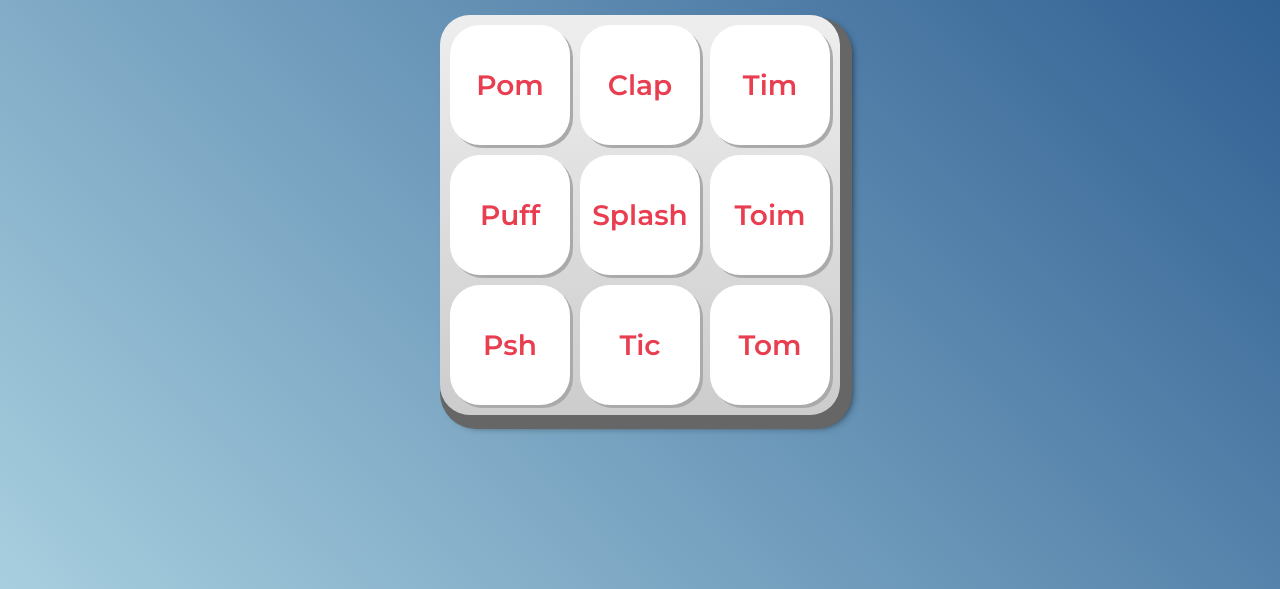
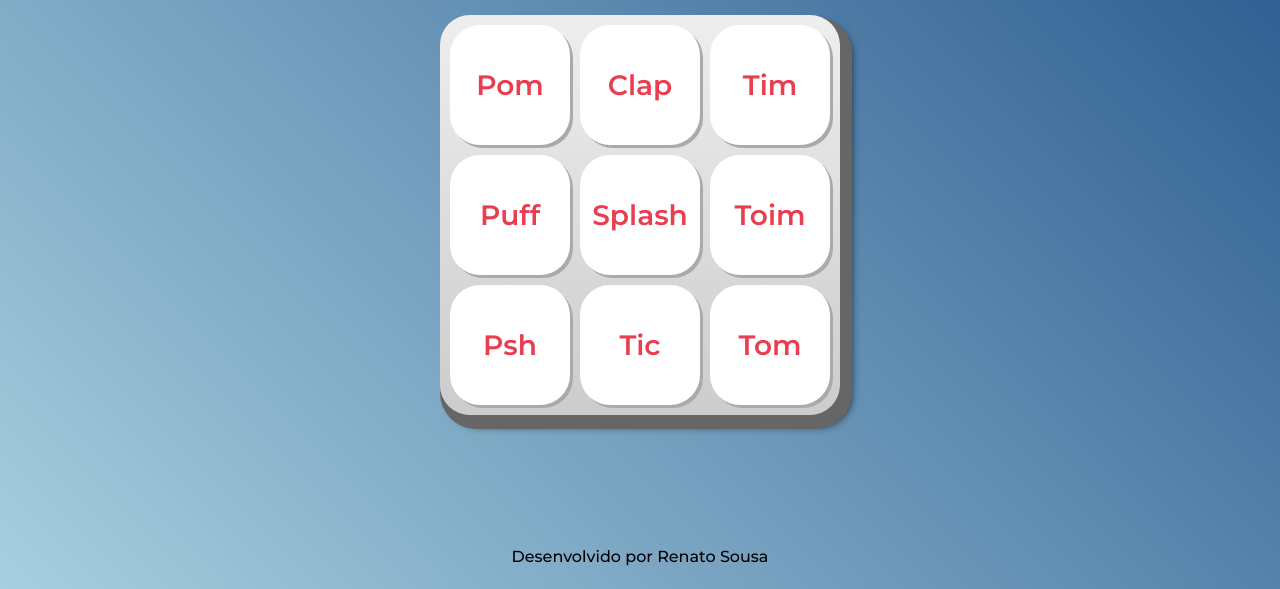
Before and after one commit to renatosousadev/aluraMidi, a plain HTML site: page index.html in a window 1280 px wide. Shown: the part 211-800 px from the top of the page. Drawn offline with Linux system fonts and the light colour scheme.

Commit message:
Estrutura do footer da página

```diff
--- a/css/estilos.css
+++ b/css/estilos.css
@@ -65,3 +65,12 @@ h1 {
 .tecla:active:focus {
   box-shadow: 3px 3px 0 var(--vermelha-escura) inset, 1px 1px 10px var(--luz);
 }
+
+footer{
+  bottom: 0;
+  left: 0;
+  height: 40px;
+  position: fixed;
+  width: 100%;
+  text-align: center;
+}
--- a/index.html
+++ b/index.html
@@ -34,6 +34,10 @@
         <button class="tecla tecla_tom">Tom</button>
     </section>
 
+    <footer>
+        <small>Desenvolvido por Renato Sousa</small>
+    </footer>
+
     <audio src="sounds/keyq.wav" id="som_tecla_pom"></audio>
     <audio src="sounds/keyw.wav" id="som_tecla_clap"></audio>
     <audio src="sounds/keye.wav" id="som_tecla_tim"></audio>
```
